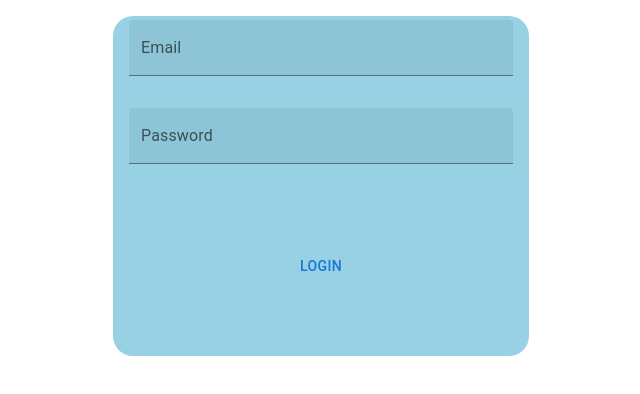
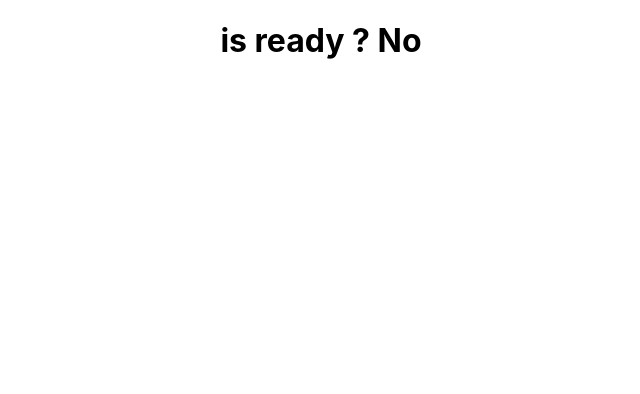
Before and after one commit to Rshukla12/Redux, a React (Create React App) app: page / in a window 1280 px wide. Before the commit this address led to /login. Shown: the top 394 px of the page, without its empty margins (319-959 px from the left). Built offline with nearby package versions, Linux system fonts and the light colour scheme.

Commit message:
Created useTimeout hook

```diff
--- a/src/App.js
+++ b/src/App.js
@@ -1,5 +1,6 @@
 import './App.css';
-import TodoApp from './Redux Thunk/TodoApp';
+import HookApp from './Hooks/HookApp';
+// import TodoApp from './Redux Thunk/TodoApp';
 // import TodoApp from './React Redux TODO/TodoApp';
 // import ReduxWeApp from './Redux - We/ReduxWeApp';
 // import TodoApp from './Todo App/TodoApp';
@@ -14,7 +15,8 @@ function App() {
       {/* <TodoApp /> */}
       {/* <ReduxWeApp /> */}
       {/* <TodoApp /> */}
-      <TodoApp />
+      {/* <TodoApp /> */}
+      <HookApp />
     </div>
   );
 }
--- /dev/null
+++ b/src/Hooks/HookApp.jsx
@@ -0,0 +1,12 @@
+import { useTimeout } from "./useTimeout"
+
+const HookApp = () => {
+    const { ready } = useTimeout(5000)
+    return (
+        <div>
+            <h1>is ready ? { ready ? "Yes":"No" } </h1>
+        </div>
+    )
+}
+
+export default HookApp;
--- /dev/null
+++ b/src/Hooks/useTimeout.jsx
@@ -0,0 +1,14 @@
+import { useEffect, useState } from "react"
+
+export const useTimeout = ( time ) => {
+    const [ready, setReady] = useState(false);
+    const id = setTimeout(()=> {
+        setReady(true);
+    }, time);
+
+    useEffect( () => {
+        clearTimeout(id)
+    } );
+
+    return { ready }
+}
```
